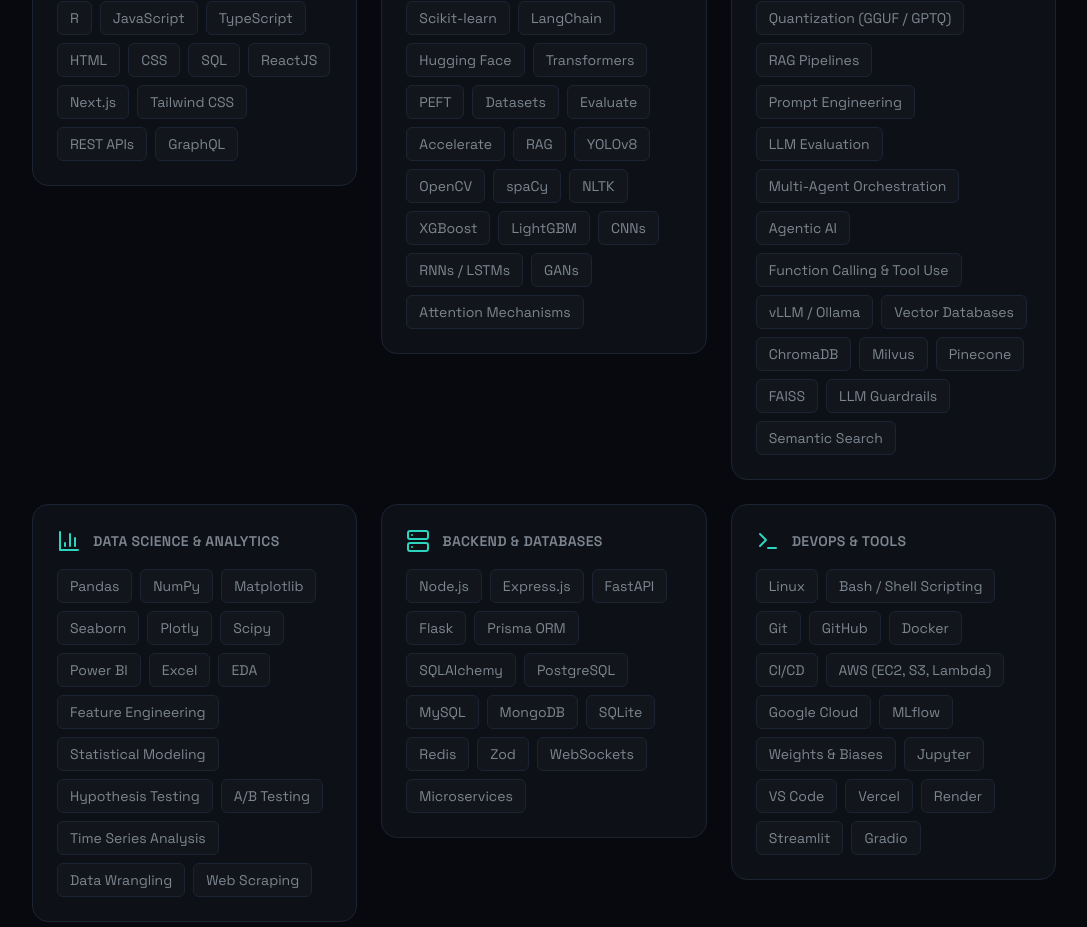
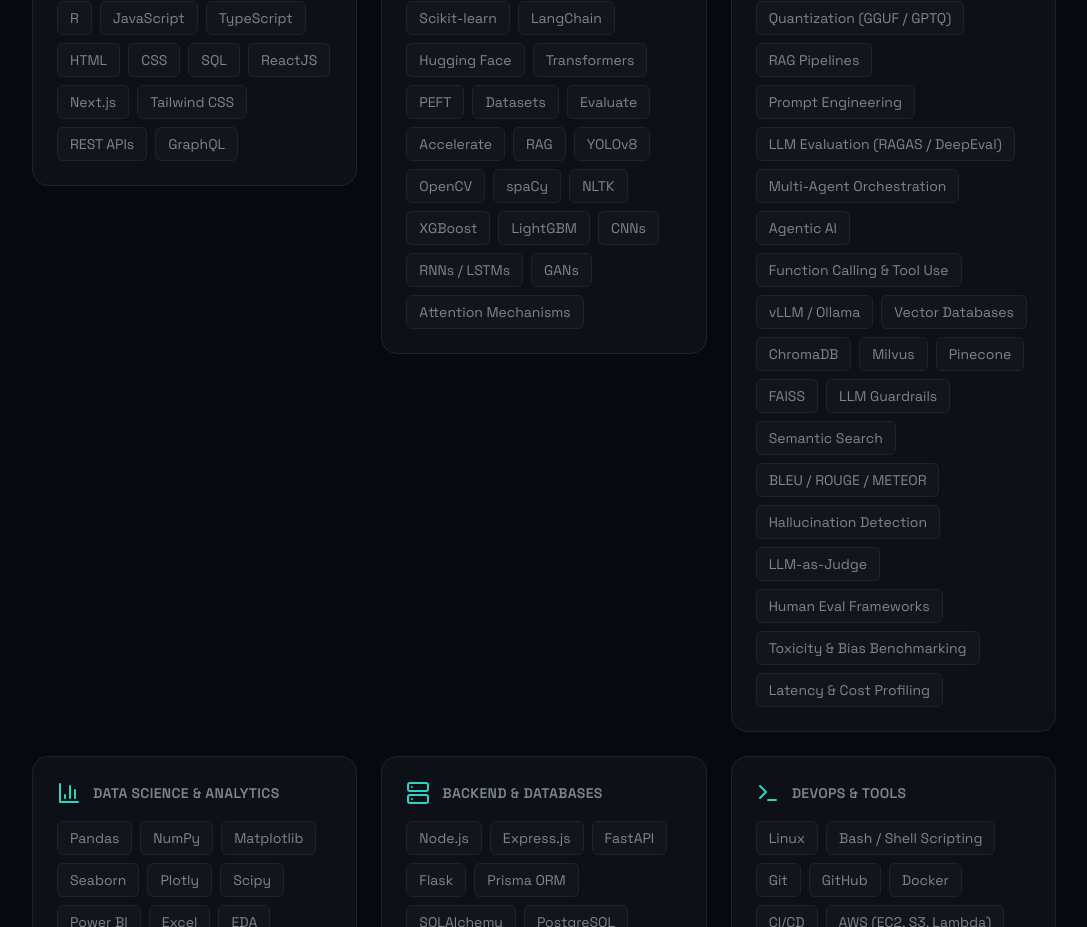
Before and after one commit to navvv29/Navaneed_Portfolio, a React (Vite) app: page / in a window 1280 px wide. Shown: the part 9460-10387 px from the top of the page, without its empty margins (96-1183 px from the left). Built offline with nearby package versions, Linux system fonts and the light colour scheme; the HTML template or start-up script is replaced by a standard one.

Commit message:
feat: add AI evaluation skills (RAGAS, DeepEval, BLEU/ROUGE, hallucination detection, LLM-as-Judge)

```diff
--- a/src/sections/SkillsSection.tsx
+++ b/src/sections/SkillsSection.tsx
@@ -70,7 +70,7 @@
       'Quantization (GGUF / GPTQ)',
       'RAG Pipelines',
       'Prompt Engineering',
-      'LLM Evaluation',
+      'LLM Evaluation (RAGAS / DeepEval)',
       'Multi-Agent Orchestration',
       'Agentic AI',
       'Function Calling & Tool Use',
@@ -82,6 +82,12 @@
       'FAISS',
       'LLM Guardrails',
       'Semantic Search',
+      'BLEU / ROUGE / METEOR',
+      'Hallucination Detection',
+      'LLM-as-Judge',
+      'Human Eval Frameworks',
+      'Toxicity & Bias Benchmarking',
+      'Latency & Cost Profiling',
     ],
   },
   {
```
